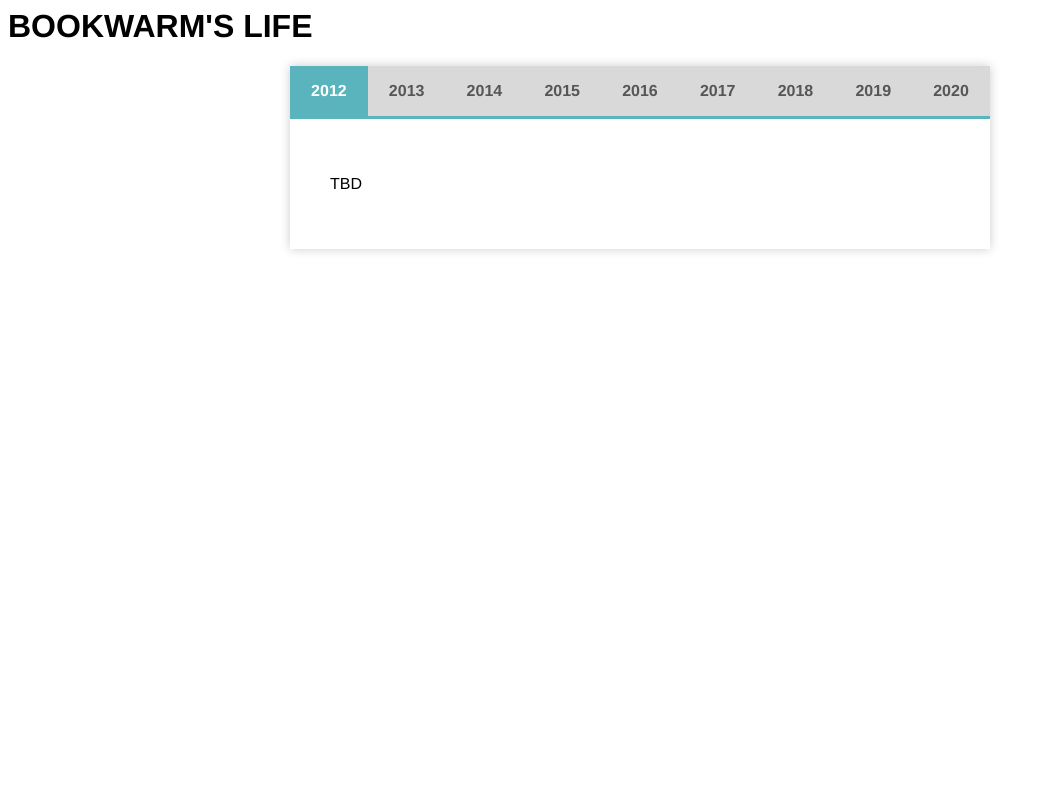
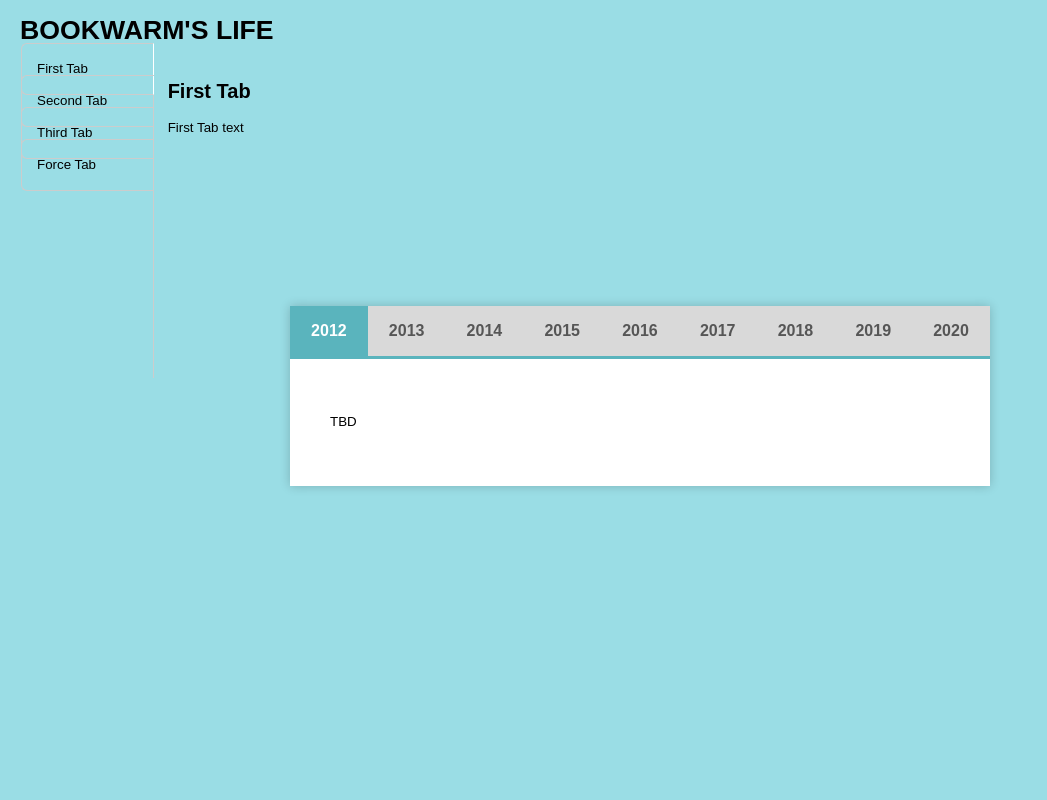
Before and after one commit to tac-book/bookworms-life, a Django app: page / in a window 1280 px wide. Shown: the whole page, without its empty margins (0-1047 px from the left). Run offline with Django 3.2, Linux system fonts and the light colour scheme; some libraries are stand-ins or nearby versions.

Commit message:
test vertical tab

```diff
--- a/static/css/apps.css
+++ b/static/css/apps.css
@@ -72,3 +72,92 @@ body {
 .ul_test1 li { border-bottom:1px solid gray; background-color:#eee; counter-increment:rank; font-family: "ヒラギノ角ゴ"; }
 .ul_test1 li:hover { background-color:gray; }
 .ul_test1 li a { display: block; }
+
+body{
+  margin: 0px;
+  padding: 20px;
+  background: #9adde5;
+  font-family: arial, sans-serif;
+  font-size: 10pt;
+  line-height: 15pt;
+}
+
+.cp_tab *, .cp_tab *:before, .cp_tab *:after {
+	-webkit-box-sizing: border-box;
+	        box-sizing: border-box;
+}
+.cp_tab {
+	margin: 1em auto;
+	position: relative;
+}
+.cp_tab input[type='radio'] {
+	margin: 0;
+	padding: 0;
+	border: none;
+	border-radius: 0;
+	outline: none;
+	background: none;
+	-webkit-appearance: none;
+	        appearance: none;
+	display: none;
+}
+.cp_tab .cp_tabpanel {
+	display: none;
+}
+.cp_tab > input:first-child:checked ~ .cp_tabpanels > .cp_tabpanel:first-child,
+.cp_tab > input:nth-child(3):checked ~ .cp_tabpanels > .cp_tabpanel:nth-child(2),
+.cp_tab > input:nth-child(5):checked ~ .cp_tabpanels > .cp_tabpanel:nth-child(3),
+.cp_tab > input:nth-child(7):checked ~ .cp_tabpanels > .cp_tabpanel:nth-child(4),
+.cp_tab > input:nth-child(9):checked ~ .cp_tabpanels > .cp_tabpanel:nth-child(5),
+.cp_tab > input:nth-child(11):checked ~ .cp_tabpanels > .cp_tabpanel:nth-child(6) {
+	display: block;
+}
+.cp_tab .cp_tabpanels {
+	position: absolute;
+	top:0;
+	left: 10em;
+	display: block;
+	height: 320px;
+}
+.cp_tab > input + label {
+	position: relative;
+	z-index: 100;
+	top: -15px;
+	left: 1px;
+	display: block;
+	width: 10em;
+	margin-bottom: -20px;
+	padding: 15px;
+	cursor: pointer;
+	border: 1px solid #cccccc;
+	border-right: 0;
+	border-radius: 6px 0 0 6px;
+}
+.cp_tab > input + label:last-of-type {
+	margin-bottom: 100px;
+}
+.cp_tab > label:hover,
+.cp_tab > input:focus + label {
+	color: #0066cc;
+}
+.cp_tab > input:checked + label {
+	border-color: #cccccc;
+	border-right: 1px solid #ffffff;/*背景色と同じ*/
+}
+.cp_tab .cp_tabpanel {
+	padding: 0.5em 1em;
+	border-left: 1px solid #cccccc;
+	min-height: 320px;
+}
+@media (max-width: 480px) {
+	.cp_tab {
+		width: 100%;
+	}
+	.cp_tab > input + label {
+	font-size: 0.7em;
+	}
+	.cp_tab .cp_tabpanels {
+	left: 7em;
+	min-width: 7em;
+	}
+}
--- a/templates/apps/index.html
+++ b/templates/apps/index.html
@@ -1,5 +1,36 @@
 
 <h1>BOOKWARM'S LIFE</h1>
+
+<div class="cp_tab">
+	<input type="radio" name="cp_tab" id="tab2_1" aria-controls="first_tab02" checked>
+	<label for="tab2_1">First Tab</label>
+	<input type="radio" name="cp_tab" id="tab2_2" aria-controls="second_tab02">
+	<label for="tab2_2">Second Tab</label>
+	<input type="radio" name="cp_tab" id="tab2_3" aria-controls="third_tab02">
+	<label for="tab2_3">Third Tab</label>
+	<input type="radio" name="cp_tab" id="tab2_4" aria-controls="force_tab02">
+	<label for="tab2_4">Force Tab</label>
+	<div class="cp_tabpanels">
+		<div class="cp_tabpanel">
+		<h2>First Tab</h2>
+		<p>First Tab text</p>
+		</div>
+		<div class="cp_tabpanel">
+		<h2>Second Tab</h2>
+		<p>Second Tab text</p>
+		</div>
+		<div class="cp_tabpanel">
+		<h2>Third Tab</h2>
+		<p>Third Tab text</p>
+		</div>
+		<div class="cp_tabpanel">
+		<h2>Force Tab</h2>
+		<p>Force Tab text</p>
+		</div>
+	</div>
+</div>
+
+
 {% load static %}
 <meta name="viewport" content="width=device-width,initial-scale=1.0,minimum-scale=1.0">
 <!DOCTYPE html>
```
Also changed, not shown: 2 other files.
